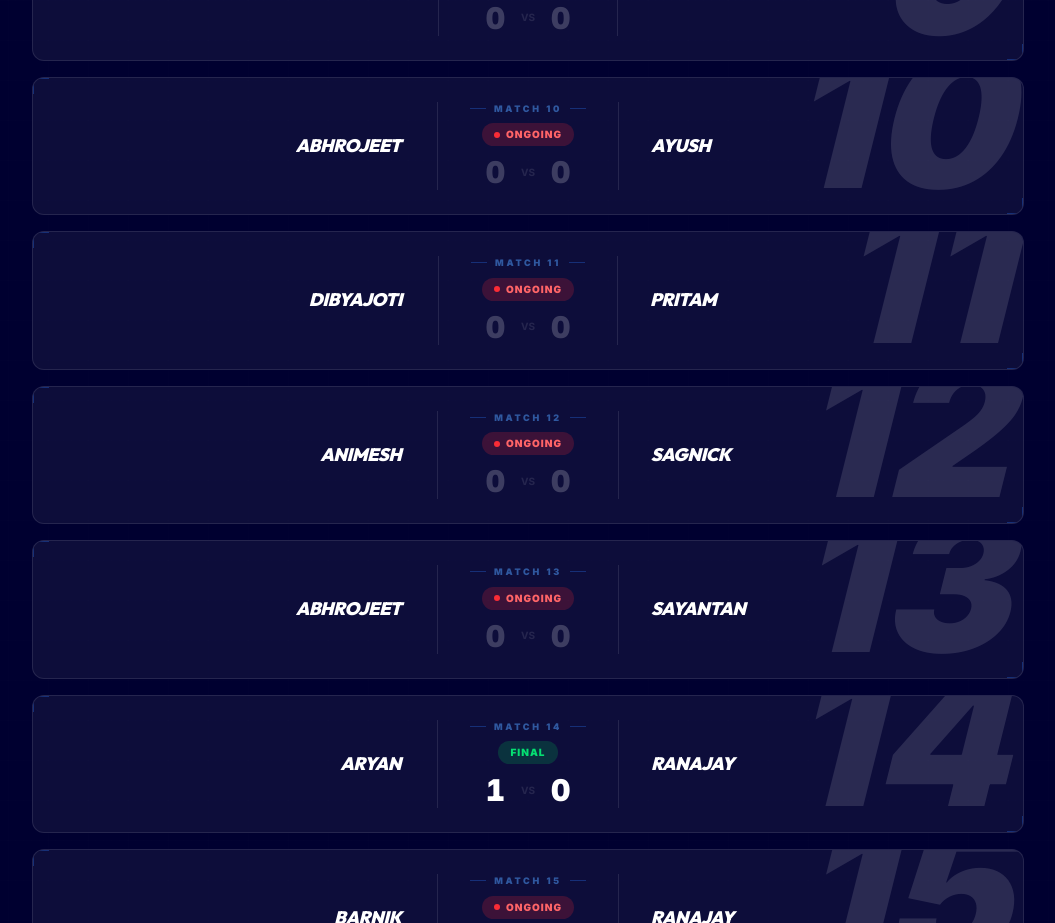
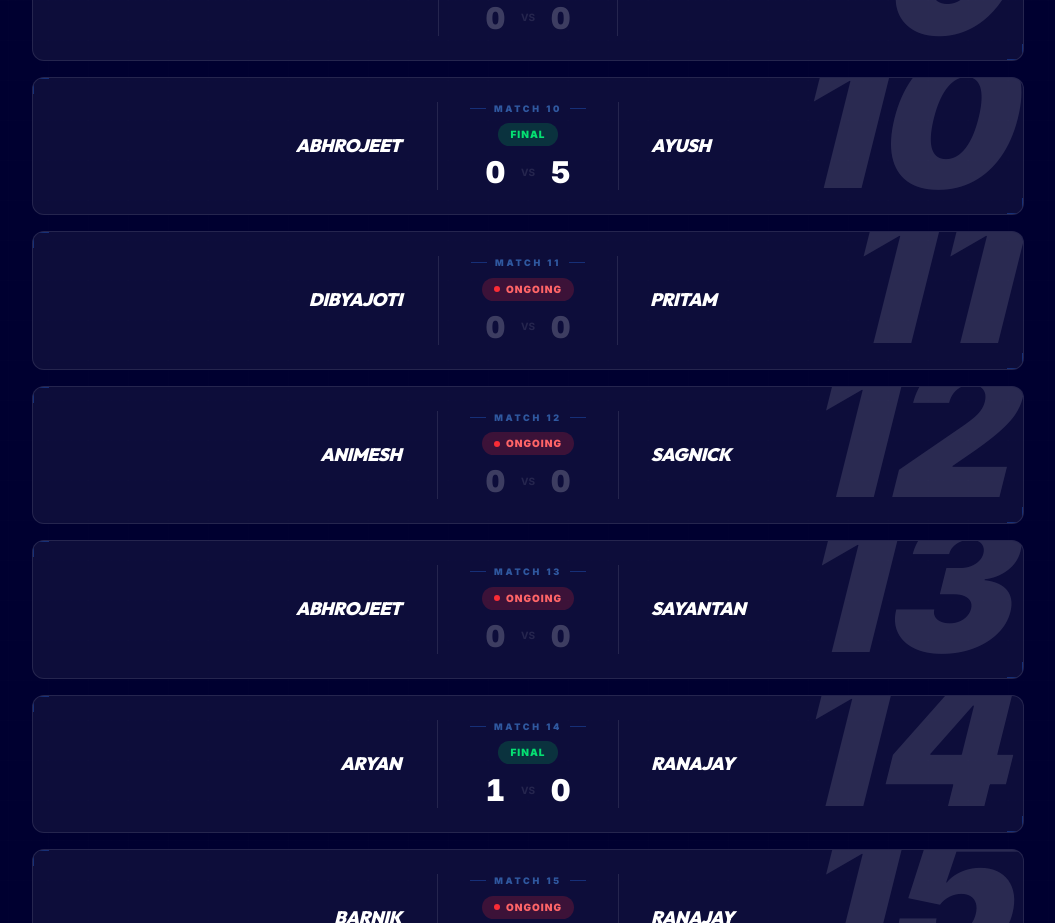
Before and after one commit to barnikbhai2007/uxl, a React (Vite) app: page / in a window 1280 px wide. Shown: the part 1960-2883 px from the top of the page, without its empty margins (112-1167 px from the left). Built offline with nearby package versions, Linux system fonts and the light colour scheme.

Commit message:
feat: Add Ayush vs Abhrojeet match data and news
Includes scores, stats, scorers, and a corresponding news post for a new match.

```diff
--- a/src/App.tsx
+++ b/src/App.tsx
@@ -61,6 +61,11 @@ const getMatchesFromSchedule = (teams: Team[]): Match[] => {
         homeScore = 0; awayScore = 0; status = 'finished';
         homeStats = { shots: 0, shotsOnTarget: 0, possession: 49, passAccuracy: 82, fouls: 0, offsides: 0 };
         awayStats = { shots: 2, shotsOnTarget: 1, possession: 51, passAccuracy: 79, fouls: 1, offsides: 0 };
+      } else if (sm.home === "AYUSH" && sm.away === "ABHROJEET") {
+        homeScore = 5; awayScore = 0; status = 'finished';
+        homeScorers = [{ playerName: 'Garrincha', goals: 2 }, { playerName: 'Dembélé', goals: 1 }, { playerName: 'Raphinha', goals: 2 }];
+        homeStats = { shots: 6, shotsOnTarget: 6, possession: 49, passAccuracy: 85, fouls: 0, offsides: 0 };
+        awayStats = { shots: 4, shotsOnTarget: 2, possession: 51, passAccuracy: 73, fouls: 2, offsides: 0 };
       }
     }
 
@@ -172,6 +177,13 @@ const calculateStats = (teams: Team[], matches: Match[]): PlayerGoalStats[] => {
 
 const NEWS_POSTS = [
   {
+    id: 11,
+    title: "AYUSH SAHA DOMINATES ABHROJEET",
+    excerpt: "Ayush Saha puts on a clinical performance, defeating Abhrojeet Kundu 5-0. Garrincha and Raphinha both bagged braces in the rout.",
+    date: "27th March 2026",
+    category: "MATCH REPORT"
+  },
+  {
     id: 10,
     title: "STALEMATE FOR SONU AND SOUMAJIT",
     excerpt: "A defensive masterclass from both sides results in a 0-0 draw. Scoring opportunities were rare in this Matchday 1 clash.",
@@ -194,8 +206,8 @@ const NEWS_POSTS = [
   },
   {
     id: 4,
-    title: "MATCHDAY 1: 7/16 COMPLETED",
-    excerpt: "The tournament is in full swing with 7 matches completed. 9 more high-stakes fixtures remain for today.",
+    title: "MATCHDAY 1: 8/16 COMPLETED",
+    excerpt: "The tournament is in full swing with 8 matches completed. 8 more high-stakes fixtures remain for today.",
     date: "27th March 2026",
     category: "TOURNAMENT STATUS"
   },
```
